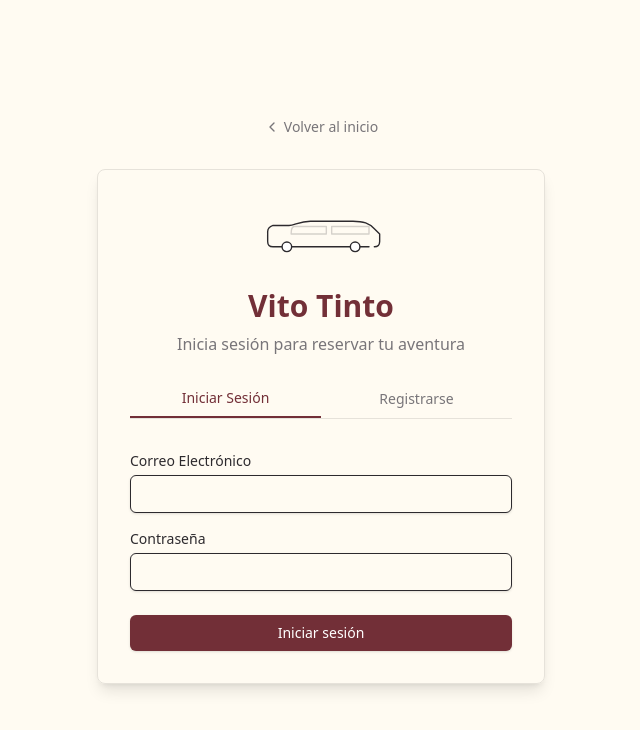
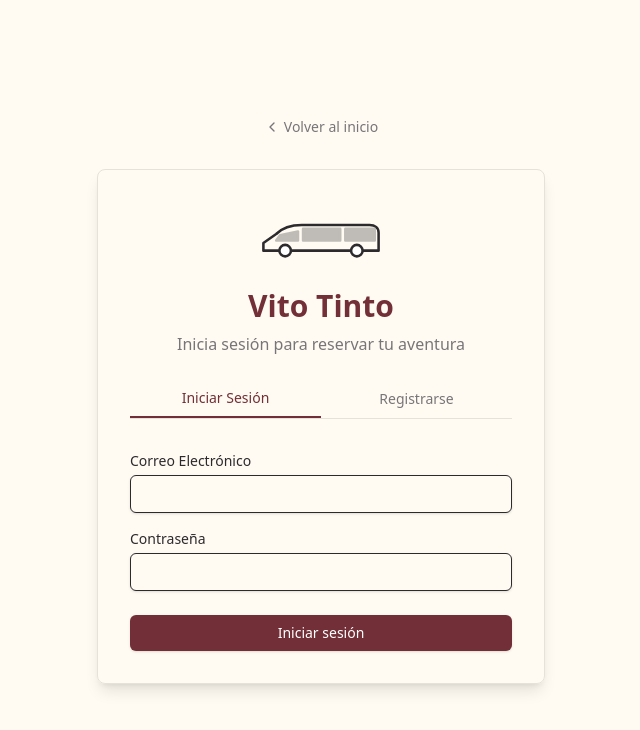
Before and after one commit to danielamarogomez/VitoTinto, a Next.js app: page /login in a window 1280 px wide. Shown: the top 730 px of the page, without its empty margins (319-959 px from the left). Built offline with nearby package versions, Linux system fonts and the light colour scheme.

Commit message:
Rediseño de logo: silueta clásica Mercedes Vito más compacta

```diff
--- a/src/components/Logo.tsx
+++ b/src/components/Logo.tsx
@@ -3,21 +3,26 @@ import React from 'react'
 export default function Logo({ className = "h-12 w-auto" }: { className?: string }) {
     return (
         <svg
-            viewBox="0 0 120 60"
+            viewBox="0 0 100 50"
             className={className}
             fill="none"
             stroke="currentColor"
-            strokeWidth="1.3"
+            strokeWidth="2"
             strokeLinecap="round"
             strokeLinejoin="round"
             xmlns="http://www.w3.org/2000/svg"
         >
-            {/* Silueta mínima estilo trazo artístico */}
-            <path d="M15 42 L105 42 M15 42 C12 42, 10 40, 10 37 L10 28 C10 25, 12 23, 15 22 L30 22 C35 22, 40 18, 50 18 L90 18 C100 18, 105 20, 110 25 L115 30 L115 37 C115 40, 113 42, 110 42" />
-            <circle cx="28" cy="42" r="4.5" fill="white" stroke="currentColor" />
-            <circle cx="92" cy="42" r="4.5" fill="white" stroke="currentColor" />
-            <path d="M35 23 L65 23 L65 30 L32 30 C32 26, 33 23, 35 23 Z" opacity="0.2" />
-            <path d="M70 23 L105 23 L105 30 L70 30 Z" opacity="0.2" />
+            {/* Silueta clásica Mercedes Vito */}
+            <path d="M5 38 L95 38 L95 24 C95 20, 92 18, 88 18 L35 18 C28 18, 20 20, 15 25 L5 32 Z" />
+
+            {/* Ventanas */}
+            <path d="M18 26 L32 23 L32 30 L15 30 Z" opacity="0.3" fill="currentColor" />
+            <path d="M36 21 L65 21 L65 30 L36 30 Z" opacity="0.3" fill="currentColor" />
+            <path d="M69 21 L92 21 L92 30 L69 30 Z" opacity="0.3" fill="currentColor" />
+
+            {/* Ruedas */}
+            <circle cx="22" cy="38" r="4.5" fill="white" stroke="currentColor" />
+            <circle cx="78" cy="38" r="4.5" fill="white" stroke="currentColor" />
         </svg>
     )
 }
```
